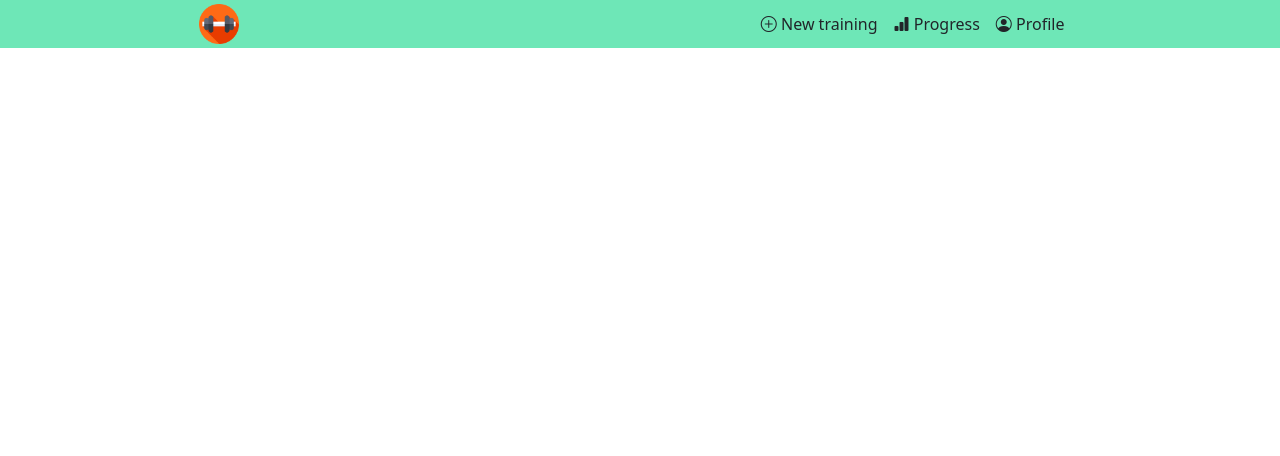
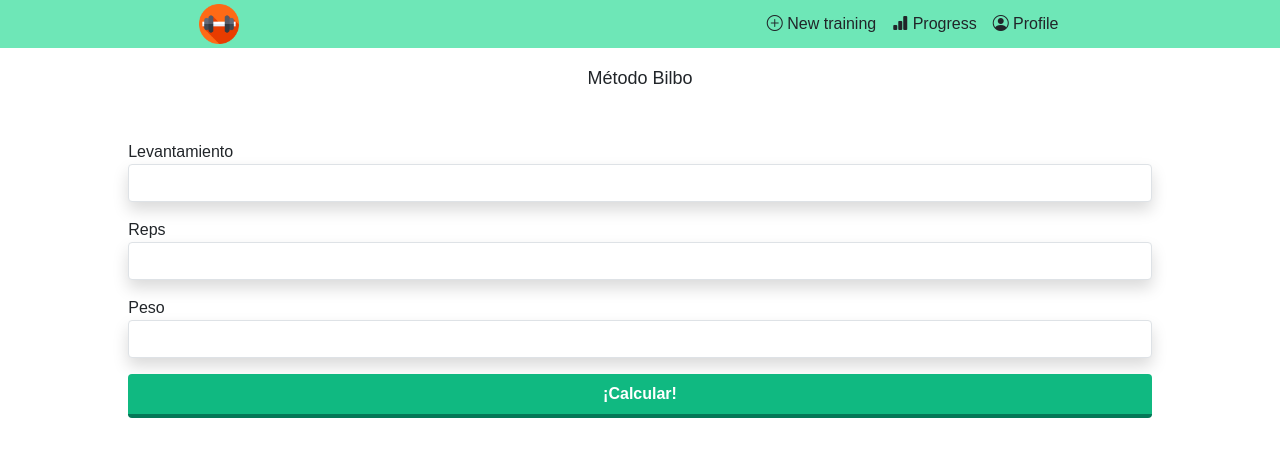
Before and after one commit to Edufardo/gym_App, an Angular app: page / in a window 1280 px wide. Shown: the top 456 px of the page. Built offline with nearby package versions, Linux system fonts and the light colour scheme.

Commit message:
ADD - New training form

```diff
--- a/src/app/app.component.html
+++ b/src/app/app.component.html
@@ -1 +1,2 @@
+<app-navbar></app-navbar>
 <router-outlet></router-outlet>
--- a/src/app/app.module.ts
+++ b/src/app/app.module.ts
@@ -5,12 +5,14 @@ import { AppRoutingModule } from './app-routing.module';
 import { AppComponent } from './app.component';
 import { NavbarComponent } from './components/navbar/navbar.component';
 import { HomeComponent } from './components/home/home.component';
+import { TrainingComponent } from './components/training/training.component';
 
 @NgModule({
   declarations: [
     AppComponent,
     NavbarComponent,
-    HomeComponent
+    HomeComponent,
+    TrainingComponent
   ],
   imports: [
     BrowserModule,
--- a/src/app/components/home/home.component.html
+++ b/src/app/components/home/home.component.html
@@ -1 +1 @@
-<app-navbar></app-navbar>
+<app-training></app-training>
--- a/src/app/components/navbar/navbar.component.html
+++ b/src/app/components/navbar/navbar.component.html
@@ -6,7 +6,7 @@
         <div class="col-9 flex justify-center">
            <ul class="flex space-x-4">
                <li class="">
-                   <a href="" class="icon"><i class="icon bi bi-plus-circle fs-2x"> </i> New training</a>
+                   <a href="" class="icon"><i class="icon bi bi-plus-circle fs-2x"></i> New training</a>
                </li>
                <li>
                    <a href=""><i class="bi bi-bar-chart-fill"></i> Progress</a>
--- /dev/null
+++ b/src/app/components/training/training.component.html
@@ -0,0 +1,12 @@
+<div class="flex flex-col items-center justify-center border-black ">
+    <label class="mt-3 text-lg">Método Bilbo</label>
+    <form class="min-w-10 m-5">
+        <label>Levantamiento</label>
+        <input type="text" class="shadow appearance-none border border-red-500 rounded w-full py-2 px-3 text-gray-700 mb-3 leading-tight focus:outline-none focus:shadow-outline" />
+        <label>Reps</label>
+        <input type="text" class="shadow appearance-none border border-red-500 rounded w-full py-2 px-3 text-gray-700 mb-3 leading-tight focus:outline-none focus:shadow-outline" />
+        <label>Peso</label>
+        <input type="text" class="shadow appearance-none border border-red-500 rounded w-full py-2 px-3 text-gray-700 mb-3 leading-tight focus:outline-none focus:shadow-outline" />
+        <button type="submit" class="w-full bg-green-500 hover:bg-green-400 text-white font-bold py-2 px-4 border-b-4 border-green-700 hover:border-green-500 rounded ">¡Calcular!</button>
+    </form>
+  </div>
--- /dev/null
+++ b/src/app/components/training/training.component.ts
@@ -0,0 +1,15 @@
+import { Component, OnInit } from '@angular/core';
+
+@Component({
+  selector: 'app-training',
+  templateUrl: './training.component.html',
+  styleUrls: ['./training.component.css']
+})
+export class TrainingComponent implements OnInit {
+
+  constructor() { }
+
+  ngOnInit(): void {
+  }
+
+}
--- a/src/styles.css
+++ b/src/styles.css
@@ -1,3 +1,7 @@
 @import 'tailwindcss/base';
 @import 'tailwindcss/components';
 @import 'tailwindcss/utilities';
+
+* {
+    font-family: Arial;
+}
```
Also changed, not shown: src/app/components/training/training.component.css (added).
